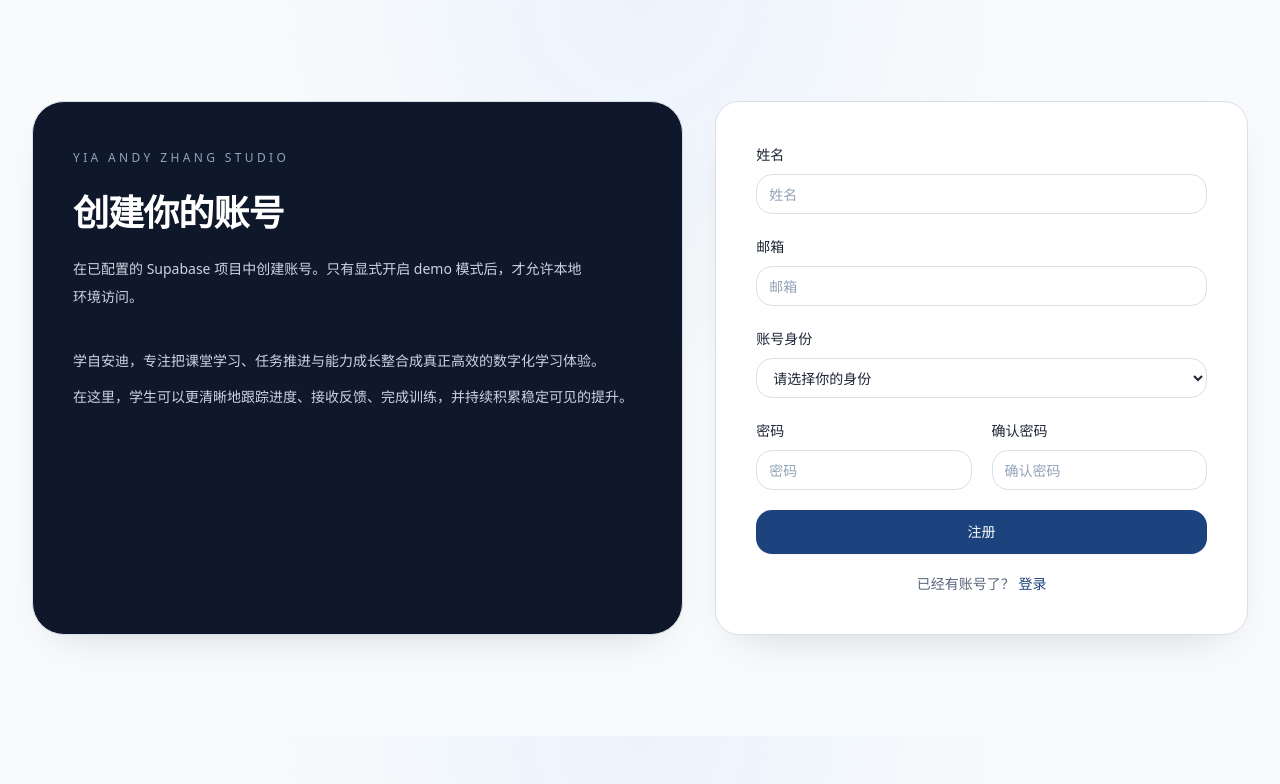
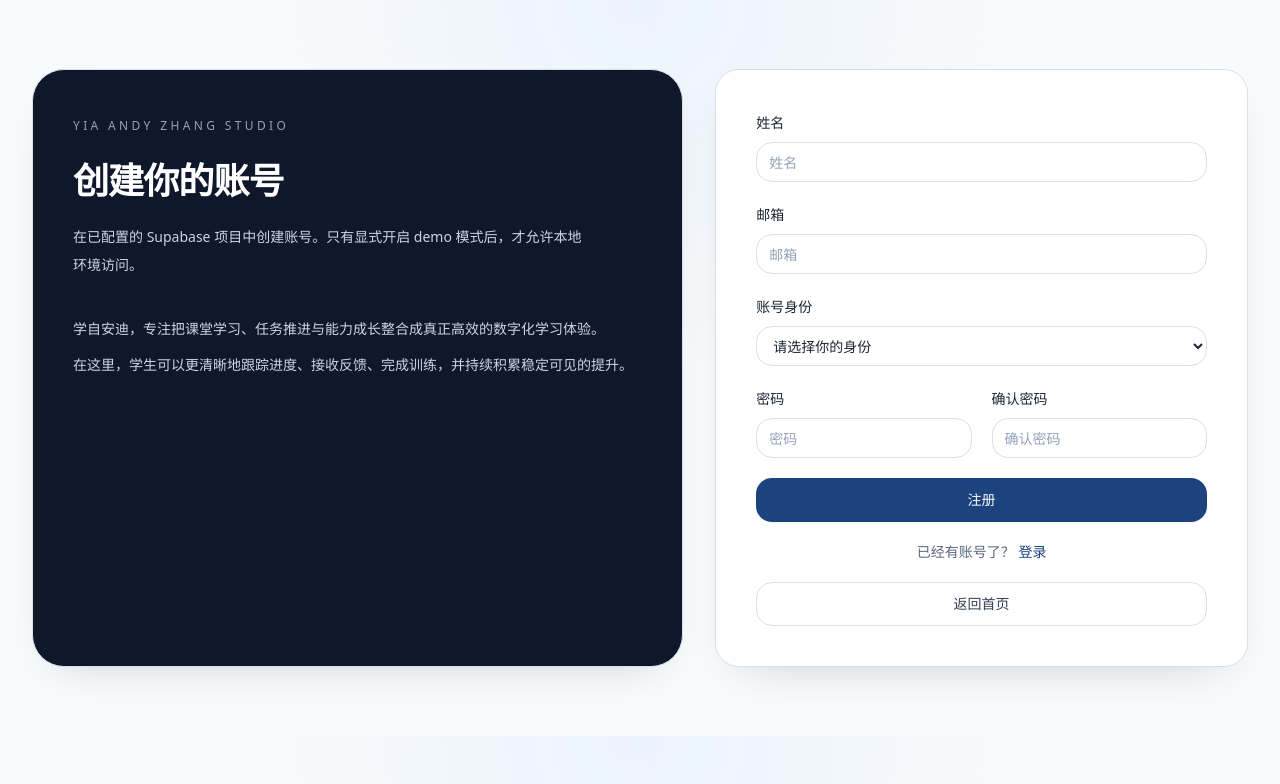
Before and after one commit to zhangyuhengkeith-source/teaching-platform-project, a Next.js app: page /register in a window 1280 px wide. Shown: the top 784 px of the page. Built offline with nearby package versions, Linux system fonts and the light colour scheme; no server answers.

Commit message:
Back to homepage function
for register page and login page

```diff
--- a/src/app/(public)/login/page.tsx
+++ b/src/app/(public)/login/page.tsx
@@ -85,6 +85,9 @@ function LoginForm() {
             {t("auth.createAccount")}
           </Link>
         </p>
+        <Button asChild className="w-full" size="lg" type="button" variant="outline">
+          <Link href={ROUTES.home}>{t("auth.returnHome")}</Link>
+        </Button>
       </form>
     </AuthLayout>
   );
--- a/src/app/(public)/register/page.tsx
+++ b/src/app/(public)/register/page.tsx
@@ -13,6 +13,7 @@ import { Input } from "@/components/ui/input";
 import { useI18n } from "@/hooks/use-i18n";
 import { redirectAfterLogin } from "@/lib/auth/redirect-after-login";
 import { canUseDemoMode, SUPABASE_CONFIG_ERROR } from "@/lib/config/runtime";
+import { ROUTES } from "@/lib/constants/routes";
 import { createSupabaseBrowserClient } from "@/lib/supabase/client";
 import type { UserType } from "@/types/auth";
 
@@ -143,6 +144,9 @@ export default function RegisterPage() {
             {t("auth.signIn")}
           </Link>
         </p>
+        <Button asChild className="w-full" size="lg" type="button" variant="outline">
+          <Link href={ROUTES.home}>{t("auth.returnHome")}</Link>
+        </Button>
       </form>
     </AuthLayout>
   );
--- a/src/lib/i18n/dictionaries/en.ts
+++ b/src/lib/i18n/dictionaries/en.ts
@@ -188,6 +188,7 @@ export const en: TranslationDictionary = {
     noAccount: "Don't have an account?",
     hasAccount: "Already have an account?",
     createAccount: "Create an account",
+    returnHome: "Return home",
     demoLoginMessage: "Demo mode is enabled. Continuing into the local shell.",
     demoRegisterMessage: "Demo mode is enabled. Creating a persistent account is disabled in the local shell.",
     preparingLogin: "Preparing the sign-in flow.",
--- a/src/lib/i18n/dictionaries/zh-CN.ts
+++ b/src/lib/i18n/dictionaries/zh-CN.ts
@@ -186,6 +186,7 @@ export const zhCN = {
     noAccount: "还没有账号？",
     hasAccount: "已经有账号了？",
     createAccount: "创建账号",
+    returnHome: "返回首页",
     demoLoginMessage: "Demo 模式已启用，正在继续进入本地环境。",
     demoRegisterMessage: "Demo 模式已启用，本地环境下不会创建持久账号。",
     preparingLogin: "正在准备登录流程。",
```
